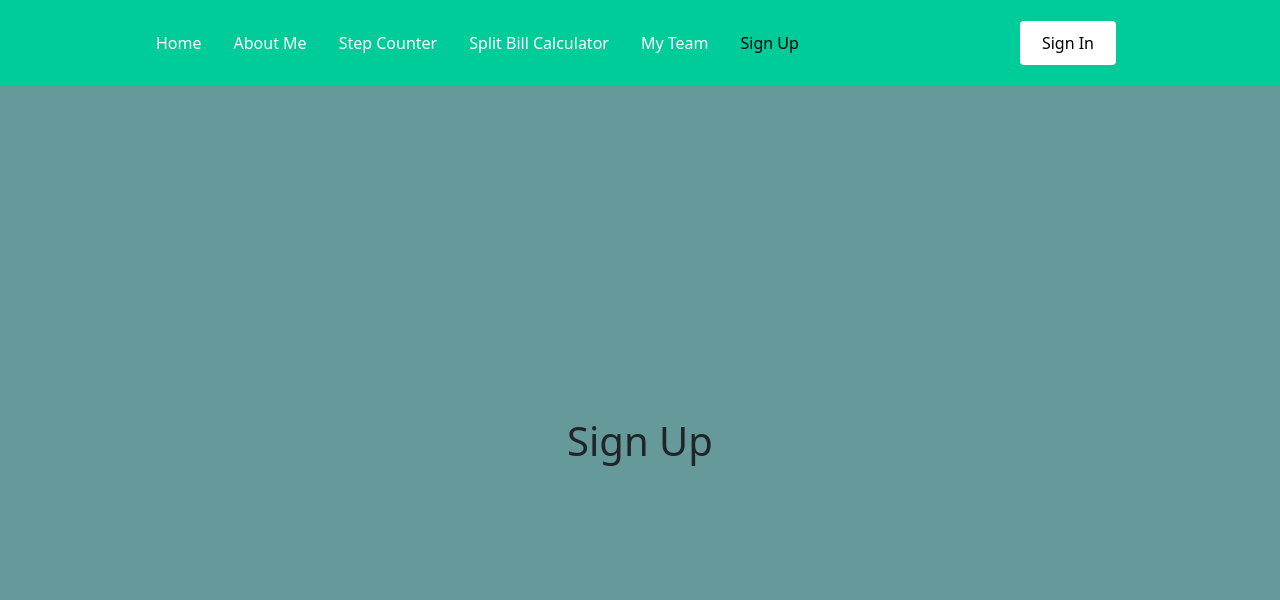
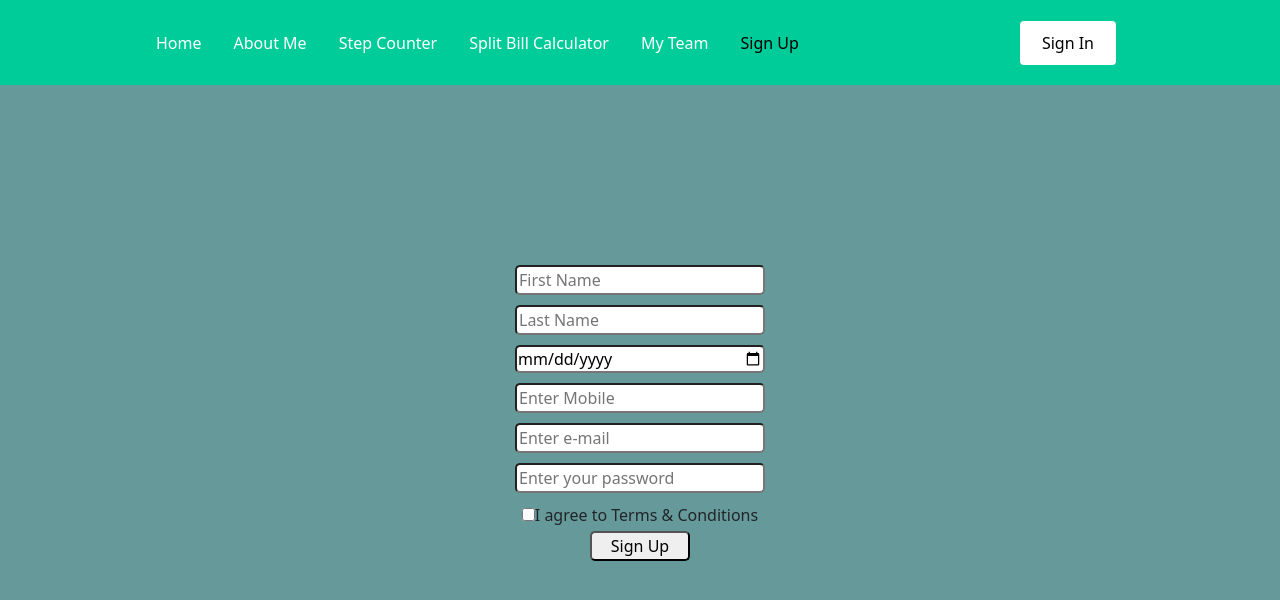
Before and after one commit to Prasanth239/my-react-app, a React (Create React App) app: page /sign-up in a window 1280 px wide. Shown: the top 600 px of the page. Built offline with nearby package versions, Linux system fonts and the light colour scheme.

Commit message:
added signup

```diff
--- a/package.json
+++ b/package.json
@@ -13,6 +13,7 @@
     "react-icons": "^4.4.0",
     "react-router-dom": "^5.2.0",
     "react-scripts": "5.0.1",
+    "sass": "^1.53.0",
     "styled-components": "^5.3.5",
     "web-vitals": "^2.1.4"
   },
--- a/src/Pages/bill.js
+++ b/src/Pages/bill.js
@@ -29,14 +29,14 @@ const Bill = () => {
         }}
       >
         <input
-          type="text"
+          type="number"
           id="firstNumber"
           placeholder="Total Bill Value"
           style={{ marginBottom: "10px", width: "250px", borderRadius: "5px" }}
         />
         <br />
         <input
-          type="text"
+          type="number"
           id="secondNumber"
           placeholder="No. of People"
           style={{ marginBottom: "10px", width: "250px", borderRadius: "5px" }}
--- a/src/Pages/signup.js
+++ b/src/Pages/signup.js
@@ -3,16 +3,91 @@ import React from 'react';
 const SignUp = () => {
 return (
 	<div
-	style={{
-		background: '#669999',
-		display: 'flex',
-		justifyContent: 'center',
-		alignItems: 'center',
-		height: '90vh'
-	}}
-	>
-	<h1>Sign Up</h1>
-	</div>
+      style={{
+        background: "#669999",
+        display: "block",
+        justifyContent: "center",
+        textAlign: "center",
+        height: "90vh",
+        padding: "30px",
+      }}
+    >
+      <div
+        style={{
+          background: "#669999",
+          display: "block",
+          justifyContent: "center",
+          textAlign: "center",
+          padding: "150px",
+        }}
+      >
+        <input
+          type="text"
+          id="firstName"
+          placeholder="First Name"
+          style={{ marginBottom: "10px", width: "250px", borderRadius: "5px" }}
+        />
+        <br />
+        <input
+          type="text"
+          id="lastName"
+          placeholder="Last Name"
+          style={{ marginBottom: "10px", width: "250px", borderRadius: "5px" }}
+        />
+        <br />
+
+		<input
+          type="date"
+          id="dob"
+          placeholder="Select DOB"
+          style={{ marginBottom: "10px", width: "250px", borderRadius: "5px" }}
+        />
+        <br />
+
+		<input
+          type="tel"
+          id="mobile"
+          placeholder="Enter Mobile"
+          style={{ marginBottom: "10px", width: "250px", borderRadius: "5px" }}
+        />
+        <br />
+
+		<input
+          type="email"
+          id="email"
+          placeholder="Enter e-mail"
+          style={{ marginBottom: "10px", width: "250px", borderRadius: "5px" }}
+        />
+        <br />
+
+		<input
+          type="password"
+          id="pword"
+          placeholder="Enter your password"
+          style={{ marginBottom: "10px", width: "250px", borderRadius: "5px" }}
+        />
+        <br />
+
+		<label><input
+          type="checkbox"
+          id="box"
+         value=''
+          style={{ marginBottom: "10px", }}
+        />
+		I agree to Terms & Conditions </label>
+        <br />
+
+
+        <input
+          type="button"
+          onClick={SignUp}
+          style={{ marginBottom: "30px", width: "100px", borderRadius: "5px" }}
+          defaultValue="Sign Up"
+        />
+
+
+      </div>
+    </div>
 );
 };
 
--- a/src/Pages/team.js
+++ b/src/Pages/team.js
@@ -1,3 +1,5 @@
+import '../custom.scss';
+import 'bootstrap/dist/css/bootstrap.css';
 import React from 'react';
 import pic1 from '../images/pic1.jpg';
 import pic2 from '../images/pic2.jpg';
--- /dev/null
+++ b/src/custom.scss
@@ -0,0 +1,5 @@
+// Override default variables before the import
+$body-bg: #000;
+
+// Import Bootstrap and its default variables
+@import '~bootstrap/scss/bootstrap.scss';
--- a/src/index.js
+++ b/src/index.js
@@ -1,3 +1,5 @@
+import './custom.scss';
+import 'bootstrap/dist/css/bootstrap.css';
 import React from 'react';
 import ReactDOM from 'react-dom/client';
 import './index.css';
```
Also changed, not shown: 1 other file (tests, documents, lock files or other folders).
